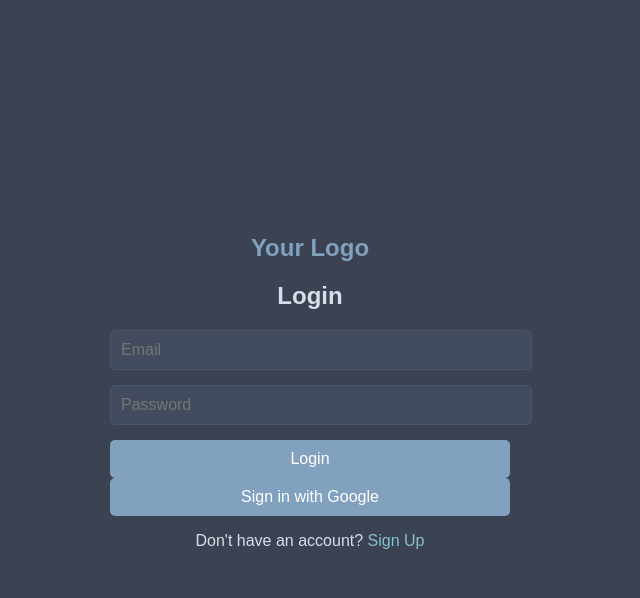
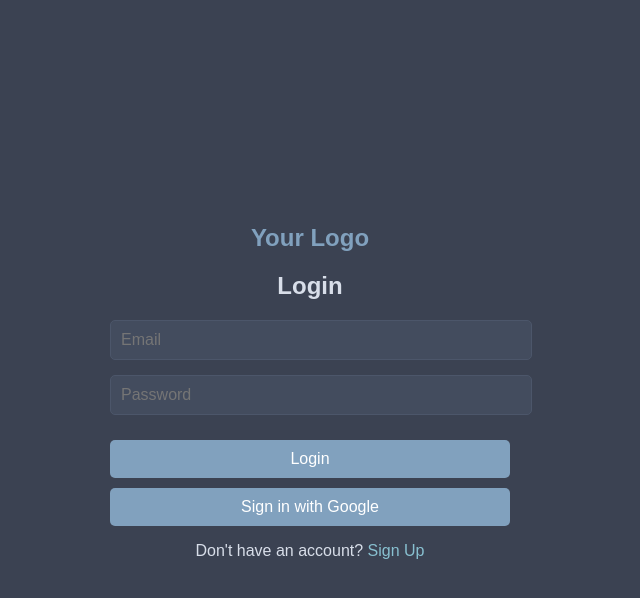
Before and after one commit to BhaviRathore/CyberCipher2025_Adv_B045, a Flask app: template Templates/loginpage.html in a window 1280 px wide. Shown: the top 598 px of the page, without its empty margins (330-970 px from the left). Run offline with Flask 3, Linux system fonts and the light colour scheme; the template is opened without the code that fills it, so the values that code supplies are empty; some libraries are stand-ins or nearby versions.

Commit message:
updated loginpage

```diff
--- a/Templates/loginpage.html
+++ b/Templates/loginpage.html
@@ -66,6 +66,7 @@
             font-size: 1rem;
             cursor: pointer;
             width: 100%;
+            margin-top: 10px;
         }
 
         .login-button:hover {
@@ -89,10 +90,13 @@
     <div class="logo">Your Logo</div>
     <h2>Login</h2>
 
+    <form id="login-form">
         <input type="email" id="email" class="input" placeholder="Email" required>
         <input type="password" id="password" class="input" placeholder="Password" required>
-    <button id="loginBtn" class="login-button">Login</button>
-    <button type="button" id="google-login" class="login-button">Sign in with Google</button>
+        <button type="submit" class="login-button">Login</button>
+    </form>
+
+    <button id="google-login" class="login-button">Sign in with Google</button>
 
     <div class="error-message" id="errorMsg"></div>
 
@@ -100,56 +104,59 @@
 </div>
 
 <script type="module">
-    // Import the Firebase modules (Same version as Firebase provided)
+    // Import Firebase modules
     import { initializeApp } from "https://www.gstatic.com/firebasejs/11.3.1/firebase-app.js";
     import { getAuth, signInWithEmailAndPassword, signInWithPopup, GoogleAuthProvider } from "https://www.gstatic.com/firebasejs/11.3.1/firebase-auth.js";
     import { getAnalytics } from "https://www.gstatic.com/firebasejs/11.3.1/firebase-analytics.js";
 
-    // Firebase configuration (same as what Firebase provided)
+    // Firebase configuration
     const firebaseConfig = {
         apiKey: "AIzaSyDj58u62whklYCaMzHt3z3ynPYFJZFdL9w",
         authDomain: "cybercypher-4ca0c.firebaseapp.com",
         projectId: "cybercypher-4ca0c",
-      storageBucket: "cybercypher-4ca0c.firebasestorage.app",
+        storageBucket: "cybercypher-4ca0c.appspot.com",
         messagingSenderId: "548139934166",
         appId: "1:548139934166:web:5b2eaacc4fcc8c12240477",
         measurementId: "G-717VLGG38P"
     };
 
-    // 🔥 Initialize Firebase
+    // Initialize Firebase
     const app = initializeApp(firebaseConfig);
     const analytics = getAnalytics(app);
     const auth = getAuth(app);
     const provider = new GoogleAuthProvider();
 
-    // **📌 Handle Email/Password Login**
-    document.querySelector("form").addEventListener("submit", async (e) => {
-      e.preventDefault(); // Prevent form refresh
+    // **Email/Password Login**
+    document.getElementById("login-form").addEventListener("submit", async (event) => {
+        event.preventDefault(); // Prevent page refresh
 
-      const email = e.target.username.value;
-      const password = e.target.password.value;
+        const email = document.getElementById("email").value;
+        const password = document.getElementById("password").value;
+        const errorMsg = document.getElementById("errorMsg");
 
         try {
             const userCredential = await signInWithEmailAndPassword(auth, email, password);
-        console.log("✅ Logged in:", userCredential.user);
+            console.log("Logged in:", userCredential.user);
             alert("Login successful!");
             window.location.href = "dashboard.html"; // Redirect after login
         } catch (error) {
-        console.error("❌ Login failed:", error.message);
-        alert("Login failed: " + error.message);
+            console.error("Login failed:", error.message);
+            errorMsg.innerText = error.message;
         }
     });
 
-    // **📌 Handle Google Sign-In**
+    // **Google Sign-In**
     document.getElementById("google-login").addEventListener("click", async () => {
+        const errorMsg = document.getElementById("errorMsg");
+
         try {
             const result = await signInWithPopup(auth, provider);
-        console.log("✅ Google Login Success:", result.user);
+            console.log("Google Login Success:", result.user);
             alert("Google Login successful!");
             window.location.href = "dashboard.html"; // Redirect after login
         } catch (error) {
-        console.error("❌ Google Login Failed:", error.message);
-        alert("Google Login failed: " + error.message);
+            console.error("Google Login Failed:", error.message);
+            errorMsg.innerText = error.message;
         }
     });
 </script>
```
Lines whose indentation alone changed are shown as unchanged.
